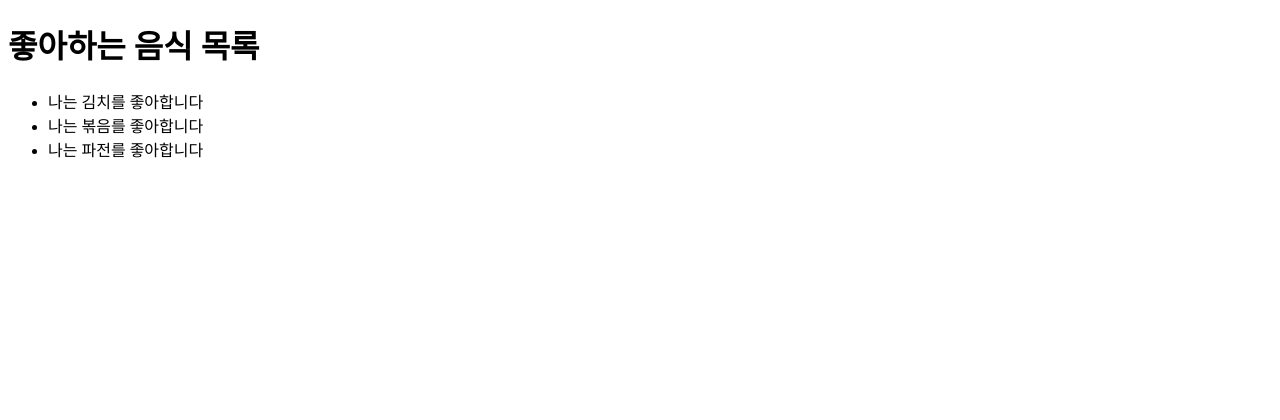
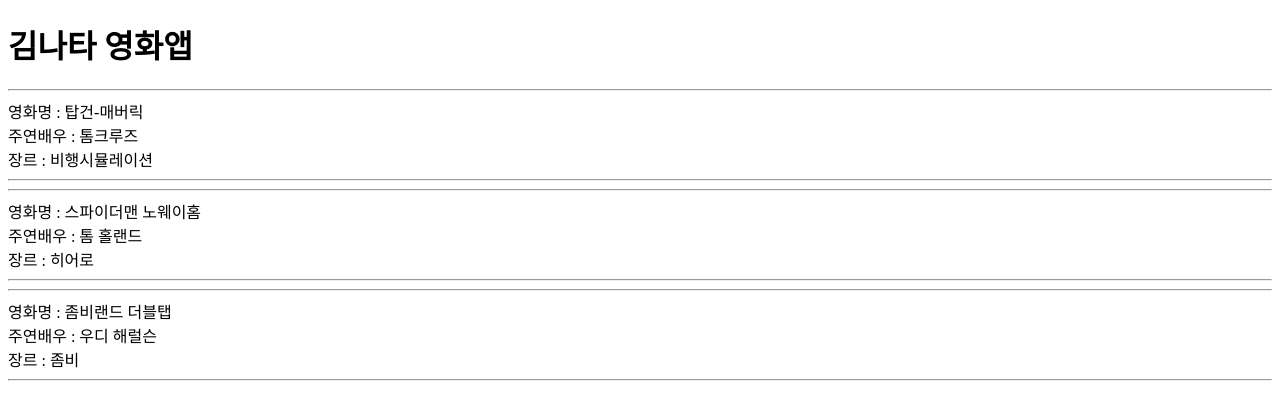
Before and after one commit to tmdwns9630/study_movie_app, a React (Create React App) app: page / in a window 1280 px wide. Shown: the top 420 px of the page. Built offline with nearby package versions, Linux system fonts and the light colour scheme.

Commit message:
컴포넌트의 props 사용법 1

```diff
--- a/src/App.js
+++ b/src/App.js
@@ -1,21 +1,27 @@
 import React from "react";
-import Food from "./Food";
 
-const favArr = ["김치", "볶음", "파전"];
+function Movie(props) {
+  console.log(props);
+
+  return (
+    <>
+      <hr></hr>
+      <div>영화명 : {props.movieName}</div>
+      <div>주연배우 : {props.actor}</div>
+      <div>장르 : {props.genre}</div>
+
+      <hr></hr>
+    </>
+  );
+}
 
 function App() {
   return (
     <React.Fragment>
-      <h1 id="one">좋아하는 음식 목록</h1>
-      <ul>
-        {favArr.map((ele) => {
-          return (
-            <li>
-              <Food fav={ele} />
-            </li>
-          );
-        })}
-      </ul>
+      <h1>김나타 영화앱</h1>
+      <Movie movieName="탑건-매버릭" actor="톰크루즈" genre="비행시뮬레이션" />
+      <Movie movieName="스파이더맨 노웨이홈" actor="톰 홀랜드" genre="히어로" />
+      <Movie movieName="좀비랜드 더블탭" actor="우디 해럴슨" genre="좀비" />
     </React.Fragment>
   );
 }
--- a/src/Food.js
+++ /dev/null
@@ -1,11 +0,0 @@
-import React from "react";
-
-// function Food(props) {
-//   return <div>나는 {props.fav}를 좋아합니다</div>;
-// }
-
-function Food({ fav }) {
-  return <div>나는 {fav}를 좋아합니다</div>;
-}
-
-export default Food;
```
